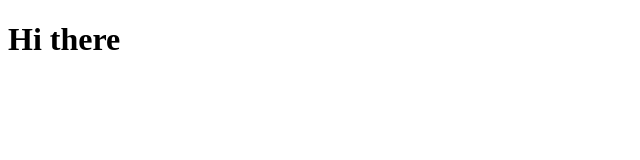
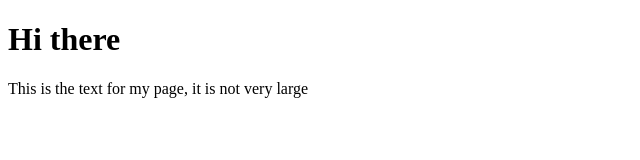
Before and after one commit to davis-ux/raegandavis.github.io, a plain HTML site: page index.html in a window 1280 px wide. Shown: the whole page, without its empty margins (0-640 px from the left). Drawn offline with Linux system fonts and the light colour scheme.

Commit message:
added text to page

```diff
--- a/index.html
+++ b/index.html
@@ -10,6 +10,9 @@
     Hi there
 </h1>
 
+<p>
+    This is the text for my page, it is not very large
+</p>
 </body>
 
 
```
